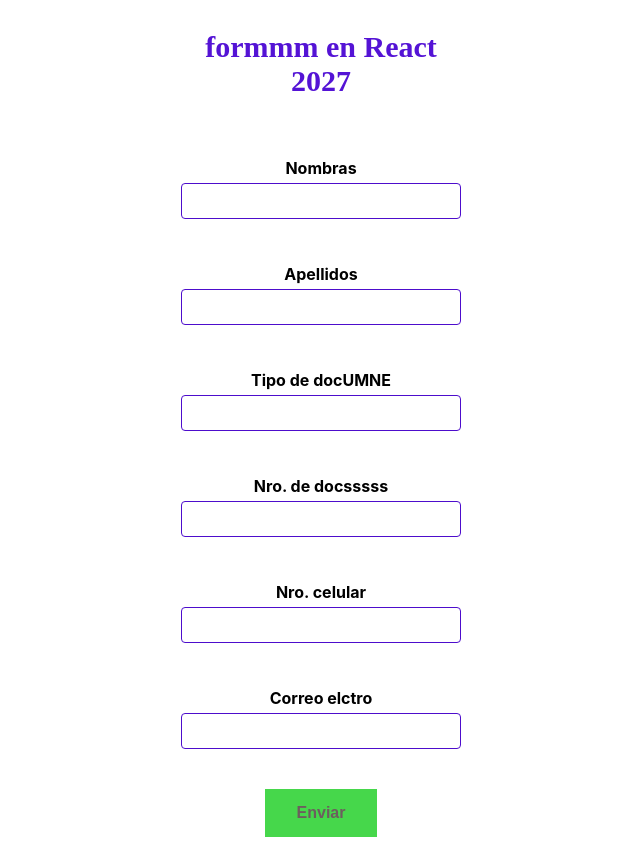
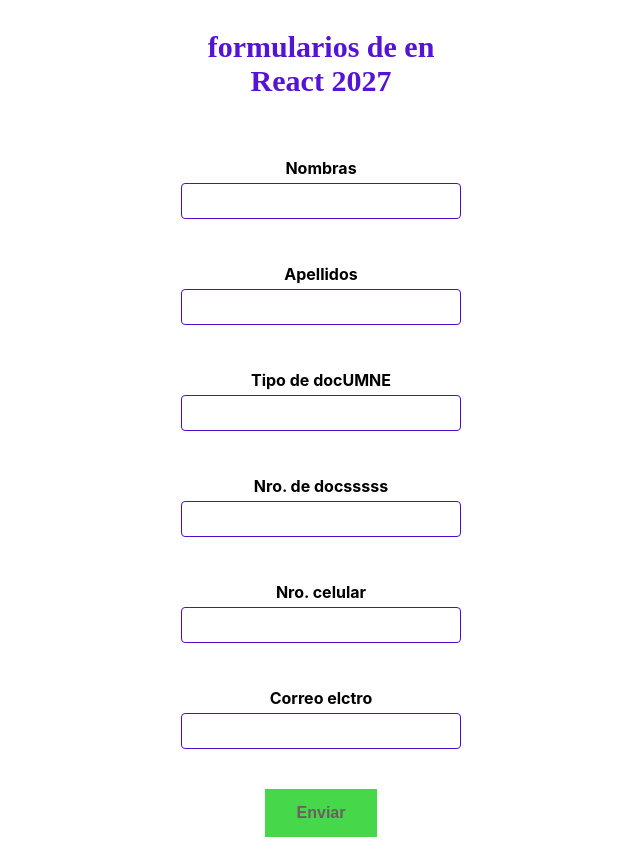
Before and after one commit to JorgeHaro/formulario-react, a React (Create React App) app: page / in a window 1280 px wide. Shown: the whole page, without its empty margins (319-959 px from the left). Built offline with nearby package versions, Linux system fonts and the light colour scheme.

Commit message:
qweqweqwqew

```diff
--- a/src/App.js
+++ b/src/App.js
@@ -24,7 +24,7 @@
 
   return (
     <div className="App">
-      <Titulo label="formmm en React 2027" />
+      <Titulo label="formularios de en React 2027" />
       <Campo label="Nombras" onChange={(valor) => handleChange('nombres', valor)} />
       <Campo label="Apellidos" onChange={(valor) => handleChange('apellidos', valor)} />
       <Campo label="Tipo de docUMNE" onChange={(valor) => handleChange('tipoDocumento', valor)} />
```
